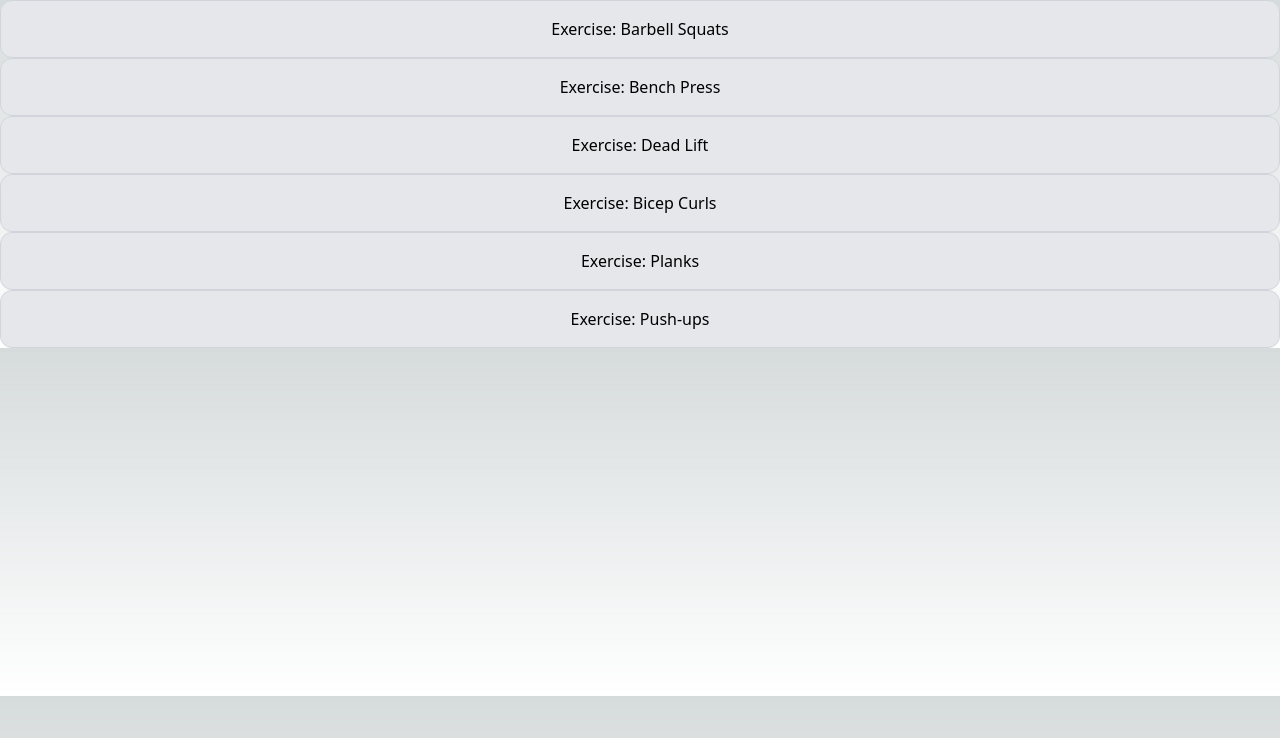
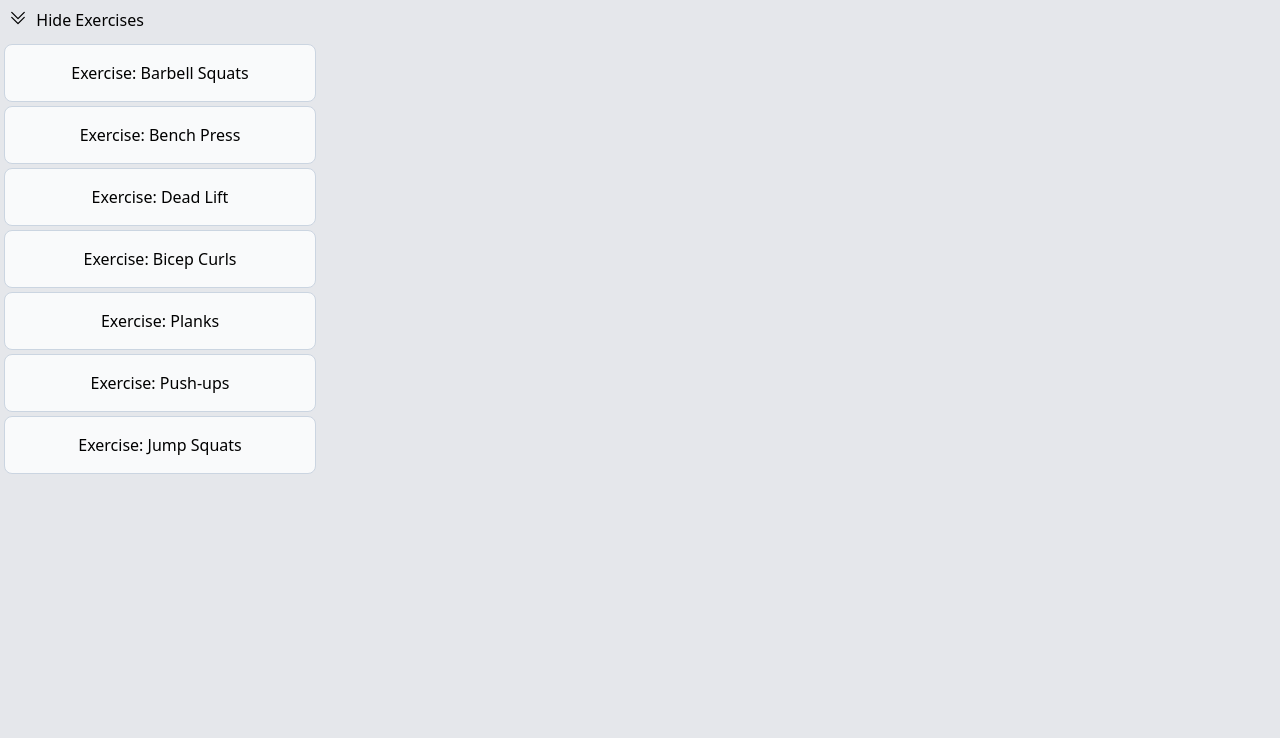
Before and after one commit to mpassava/workout-builder, a Next.js app: page /exercise-list in a window 1280 px wide. Shown: the top 738 px of the page. Built offline with nearby package versions, Linux system fonts and the light colour scheme.

Commit message:
Additional styling and caret for exercise list

```diff
--- a/package.json
+++ b/package.json
@@ -9,6 +9,8 @@
     "lint": "next lint"
   },
   "dependencies": {
+    "@heroicons/react": "^2.0.18",
+    "classnames": "^2.3.2",
     "mssql": "^10.0.1",
     "next": "14.0.3",
     "react": "^18",
--- a/pages/api/Exercises.tsx
+++ b/pages/api/Exercises.tsx
@@ -43,6 +43,13 @@ const Exercises: Exercise[] = [
         Description: "Do I even have to explain?",
         WeightType: WeightType.BodyWeight,
         IsDurationExercise: false
+    },
+    {
+        Id: 7,
+        ExerciseName: "Jump Squats",
+        Description: "Get low and jump",
+        WeightType: WeightType.BodyWeight,
+        IsDurationExercise: false
     }
 ];
 
--- a/pages/exercise-card.tsx
+++ b/pages/exercise-card.tsx
@@ -3,7 +3,7 @@ import { Exercise } from "../public/types"
 export default function ExerciseCard({ Id, ExerciseName }: Exercise) {
     console.log('Building card')
     return (
-        <div key={Id} className="flex w-full justify-center border-b border-gray-300 from-zinc-200 pb-10 pt-10 backdrop-blur-2xl dark:border-neutral-800 dark:bg-zinc-800/30 dark:from-inherit lg:static lg:w-auto  lg:rounded-xl lg:border lg:bg-gray-200 lg:p-4 lg:dark:bg-zinc-800/30">
+        <div id={Id.toString()} className="m-1 flex flex-col items-center justify-between bg-gray-50 group rounded-lg border border-slate-300 px-5 py-4 hover:border-neutral-700 hover:bg-gray-100">
             <h1>Exercise: { ExerciseName}</h1>
         </div>
     )
--- a/pages/exercise-list.tsx
+++ b/pages/exercise-list.tsx
@@ -1,24 +1,43 @@
 import { Exercise } from "../public/types"
 import Exercises from "./api/Exercises"
 import ExerciseCard from "../pages/exercise-card"
+import { ChevronDoubleRightIcon, ChevronDoubleDownIcon } from "@heroicons/react/24/outline"
+import { useState } from "react";
+import classNames from "classnames";
+
 
 export default function ExerciseList() {
     //const exercises = Array.from(Exercises)
 
-    if (Exercises.length > 0)
+    const [collapsed, setSidebarCollapsed] = useState(false);
+
+    if (Exercises.length > 0 && !collapsed)
     {
         console.log(Exercises.map((ex) => ExerciseCard(ex)))
         return (
+            <div className={classNames({"w-80": !collapsed, "w-10": collapsed,})}>
+                <button onClick={() => setSidebarCollapsed((prev) => !prev)}>
+                    <div className="flex flex-direction-row p-2">
+                        <ChevronDoubleDownIcon className="w-5 h-5" /> &nbsp; Hide Exercises
+                    </div>
+
+                </button>
                 <div>
                     {Exercises.map((ex) => ExerciseCard(ex))}
                 </div>
 
+            </div>
         )
     }
     else
     {
         return (
-            <div>Loading...</div>
+            <button onClick={() => setSidebarCollapsed((prev) => !prev)}>
+                <div className="flex flex-direction-row p-2">
+                    <ChevronDoubleRightIcon className="w-5 h-5" /> &nbsp; Show Exercises
+                </div>
+
+                </button>
         )
     }
 
--- a/styles/globals.css
+++ b/styles/globals.css
@@ -18,10 +18,5 @@
 
 body {
   color: rgb(var(--foreground-rgb));
-  background: linear-gradient(
-      to bottom,
-      transparent,
-      rgb(var(--background-end-rgb))
-    )
-    rgb(var(--background-start-rgb));
+  background: rgb(229 231 235);
 }
--- a/tailwind.config.ts
+++ b/tailwind.config.ts
@@ -8,11 +8,6 @@ const config: Config = {
   ],
   theme: {
     extend: {
-      backgroundImage: {
-        'gradient-radial': 'radial-gradient(var(--tw-gradient-stops))',
-        'gradient-conic':
-          'conic-gradient(from 180deg at 50% 50%, var(--tw-gradient-stops))',
-      },
     },
   },
   plugins: [],
```
Also changed, not shown: 1 other file (tests, documents, lock files or other folders).
